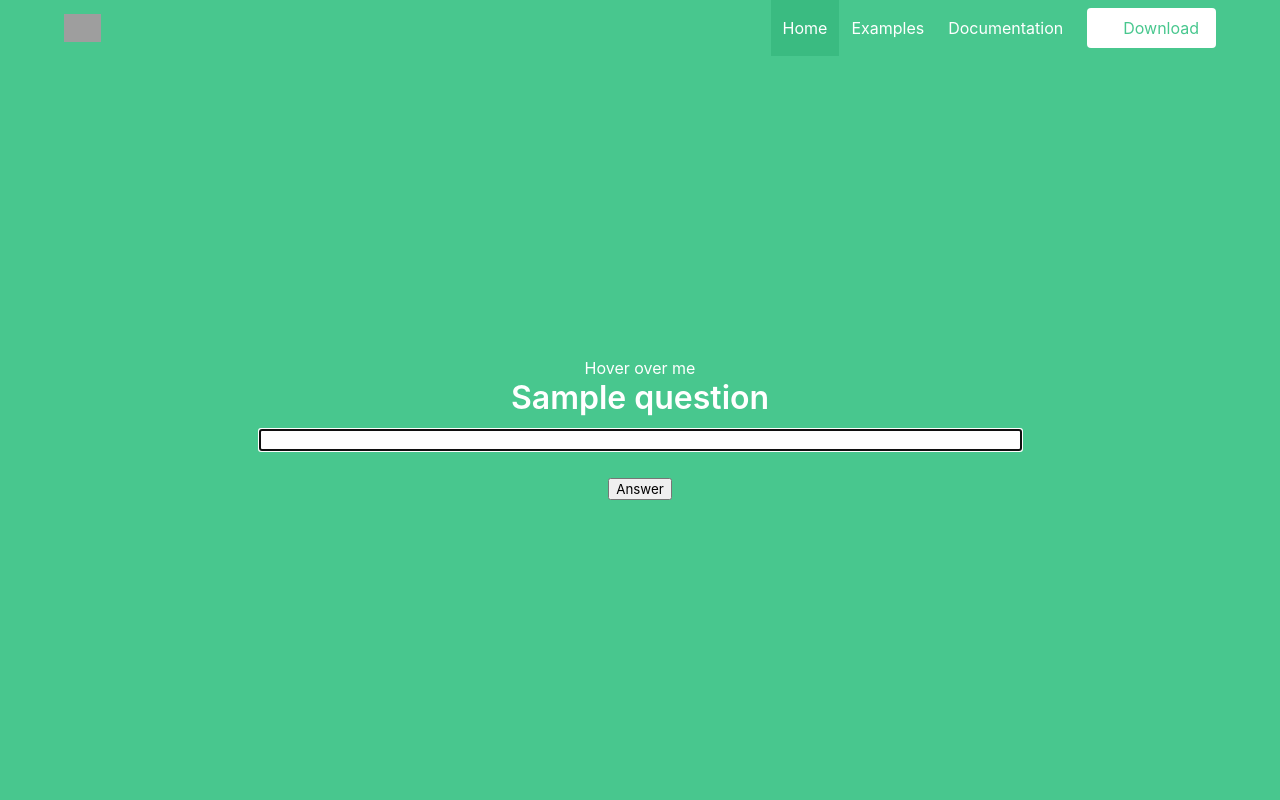
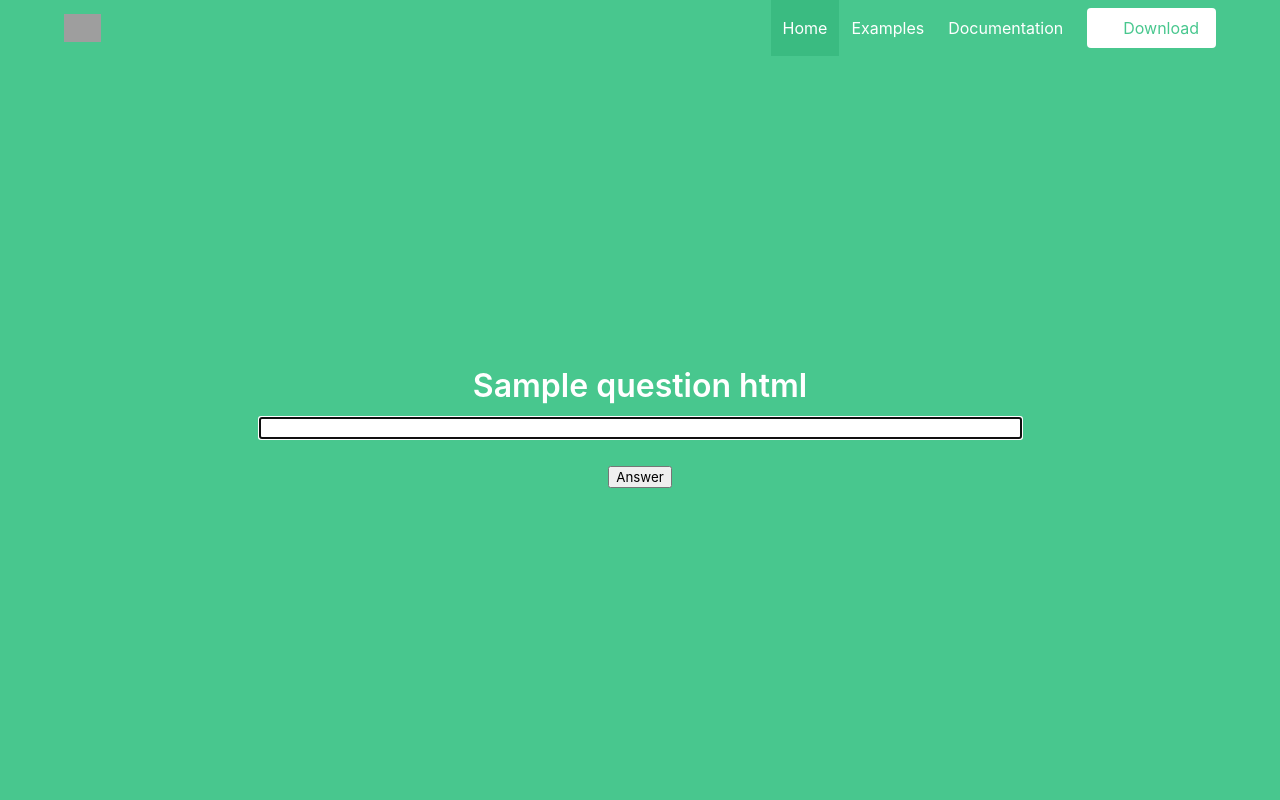
Before and after one commit to asgervelling/Chinese-Danish, a Flask app: template app/templates/level.html in a window 1280 px wide. Run offline with Flask 2, Linux system fonts and the light colour scheme; tables that the repository leaves empty hold one stand-in row (values such as "Sample post"); the template is opened without the code that fills it: values that come from a table or form of the project are taken from there, most other values are stand-ins (such as "Sample title", 1, 10 or a date in 2020); grey boxes are pictures that could not be loaded.

Commit message:
Hover-pinyin almost works

```diff
--- a/app/app.py
+++ b/app/app.py
@@ -1,5 +1,6 @@
 from flask import Flask, request, render_template, url_for, redirect, session
 from forms import BasicForm
+from pinyin import get
 import random
 
 import sqlite
@@ -20,6 +21,10 @@ def reset_session():
     session['completed_exercises'] = []
     return redirect(url_for('show_exercise', question_id=0))
 
+@app.route('/test_demo')
+def test_demo():
+    return render_template('testing.html')
+
 @app.route('/exercises/<int:question_id>', methods=['GET', 'POST'])
 def show_exercise(question_id):
     # Session
@@ -32,8 +37,87 @@ def show_exercise(question_id):
     answer = form.basic_input.data
 
     question = sqlite.get_question_text(conn, question_id)
+
+    def get_DA_ZH_html(string:str):
+        ''' Use for strings like "Han ser meget [电视]" '''
+        pinyin_mode = False
+        chinese = ''
+        danish = ''
+        danish_a = ''
+        danish_b = ''
+        chinese_insert_index = 0
+        html = ''
+        for char in string:
+            if char == '[':
+                pinyin_mode = True
+                chinese_insert_index = len(danish)
+            if char == ']':
+                chinese += char
+                pinyin_mode = False
+                continue
+            if pinyin_mode == True:
+                chinese += '<div class="tooltip">{}<span class="tooltiptext">{}</span></div>'.format(char, get(char))
+                continue
+            if pinyin_mode == False:
+                danish += char
+
+        print("CHINESE INSERT INDEX: ", chinese_insert_index)
+        danish_a = danish[:chinese_insert_index]
+        dainsh_b = danish[chinese_insert_index:]
+        html = danish_a + chinese + danish_b
+        print(html)
+        return(html)
+
+    def get_ZH_DA_html(string:str):
+        ''' Use for strings like 我听不[forstå] '''
+        pinyin_mode = True
+        chinese = ''
+        chinese_a = ''
+        chinese_b = ''
+        danish = ''
+        danish_insert_index = 0
+        question_html = ''
+
+        for char in string:
+            if char == '[':
+                pinyin_mode = False
+                danish_insert_index = len(chinese)
+            if char == ']':
+                danish += char
+                pinyin_mode = True
+                continue
+            if pinyin_mode == True:
+                chinese += '<div class="tooltip">{}<span class="tooltiptext">{}</span></div>'.format(char, get(char))
+                continue
+            if pinyin_mode == False:
+                danish += char
+
+        # Build entire HTML string
+        chinese_a = chinese[:danish_insert_index]
+        chinese_b = chinese[danish_insert_index:]
+        question_html = chinese_a + danish + chinese_b
+        print(question_html)
+        return question_html
+
+
+    # Question, exercise type, language and answers
+    ex_lang = sqlite.get_exercise_language(conn, question_id)
+    print(ex_lang)
+    question_html = ''
+    if (ex_lang == 'DA-ZH'):
+        question_html = get_ZH_DA_html(question)
+        print('ZH-DA:')
+        print(question_html)
+
+    if (ex_lang == 'ZH-DA'):
+        question_html = get_DA_ZH_html(question)
+        print('DA-ZH:')
+        print(question_html)
+
+
+
+
     ex_type = sqlite.get_exercise_type(conn, question_id)
-
     answers = [sqlite.get_answer(conn, question_id, i).casefold() for i in range(1, 4)]
 
     # go to a random exercise if you get this one right
@@ -44,18 +128,35 @@ def show_exercise(question_id):
 
 
     def completed_all_exercises():
-        print('Num exercises: ', sqlite.get_max_id(conn) + 1)
-        print('len(session[ting]): ', len(session['completed_exercises']))
         if sqlite.get_max_id(conn) == len(session['completed_exercises']):
             return 1
         return 0
 
+
+    ''' GET '''
     # User is presented with a multiple choice question
     if ex_type == 'MULTIPLE_CHOICE' and request.method == 'GET':
         correct_answer = answers[0]
         multiple_choice_form.choices = answers
-        return render_template('multiple_choice.html', question=question,
+        return render_template('multiple_choice.html', question_html=question_html,
                                                        multiple_choice_form=multiple_choice_form)
+
+    if ex_type == 'ENTER_THE_ANSWER' and request.method == 'GET':
+        print(question)
+        if (ex_lang == 'DA-ZH'):
+            # flip them
+            question_html = get_DA_ZH_html(question)
+            print('The danish question:::::::')
+            print(question_html)
+
+
+        if (ex_lang == 'ZH-DA'):
+            question_html = get_ZH_DA_html(question)
+
+        return render_template('level.html', question_html=question_html,
+                                             form=form)
+
+    ''' POST '''
     # User attempts to solve an exercise
     if request.method == 'POST':
         # 'MULTIPLE_CHOICE' exercise
@@ -65,7 +166,6 @@ def show_exercise(question_id):
 
             # Correct answer
             if correct_answer in button_input:
-
                 # Don't show the same question twice in the same session
                 if 'completed_exercises' in session:
                     compl_ex_list = session['completed_exercises']
@@ -94,15 +194,16 @@ def show_exercise(question_id):
             else:
                 session['completed exercises'] = [question_id]
 
-            print("This exercise ID: ", question_id)
-            print("New exercise ID: ", next_exercise_id)
             if completed_all_exercises():
                 return render_template('no_more_exercises.html', num_exercises=sqlite.get_max_id(conn))
             return redirect(url_for('show_exercise', question_id=next_exercise_id))
 
         else:
             return redirect(url_for('show_exercise', question_id=question_id))
-    return render_template('level.html', form=form, question=question)
+
+
+    print('Question ID: ', question_id)
+    return render_template('level.html', form=form, question_html=question_html)
 
 
 @app.route('/app', methods=['GET','POST'])
--- a/app/templates/layout.html
+++ b/app/templates/layout.html
@@ -55,10 +55,7 @@
         <div class="hero-body">
           <div class="container has-text-centered">
 
-            <!-- Test tooltips -->
-            <div class="tooltip">Hover over me
-              <span class="tooltiptext">Tooltip text</span>
-            </div>
+
 
             {% block content %}
             {% endblock %}
--- a/app/templates/level.html
+++ b/app/templates/level.html
@@ -21,7 +21,7 @@
     <div class="column">
         <form action="" method="post" name="basic_form">
             <h1 class="title">
-            {{ question }}<br>
+            {{ question_html | safe }}<br>
             {{ form.basic_input(size=80, autocomplete="off") }}<br>
             </h1>
             <p><input type="submit" value="Answer"></p>
--- a/app/templates/multiple_choice.html
+++ b/app/templates/multiple_choice.html
@@ -6,7 +6,7 @@
     <div class="container">
         <div class="column">
                 <h1 class="title">
-                {{ question }}<br>
+                    {{ question_html | safe }}
                 </h1>
 
 
```
Also changed, not shown: app/sqlite.py (+7 -0 lines), app/templates/testing.html (added, +9 -0 lines), 1 other file.
